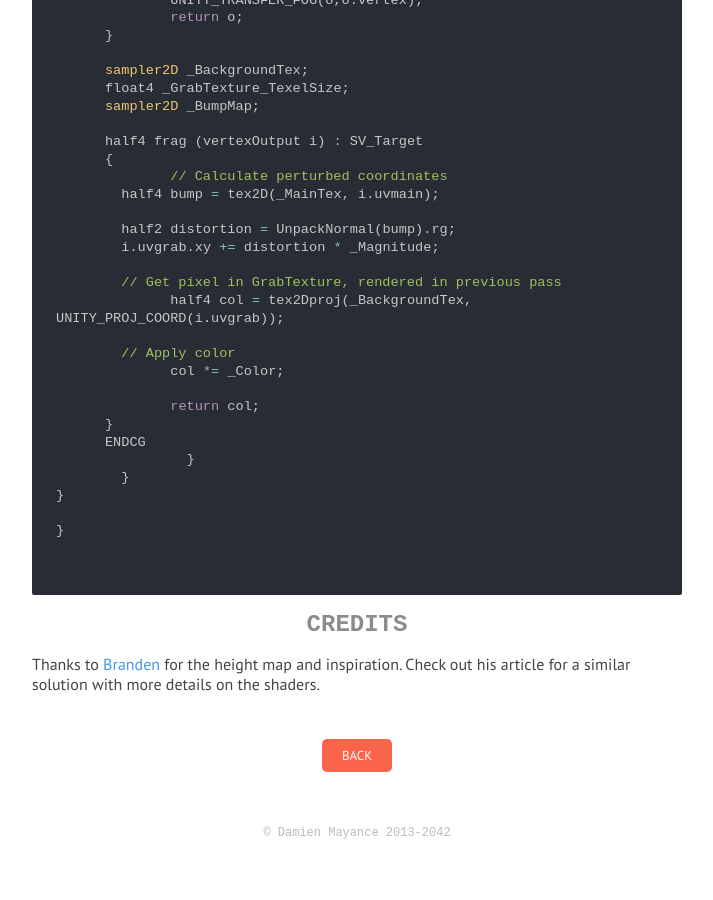
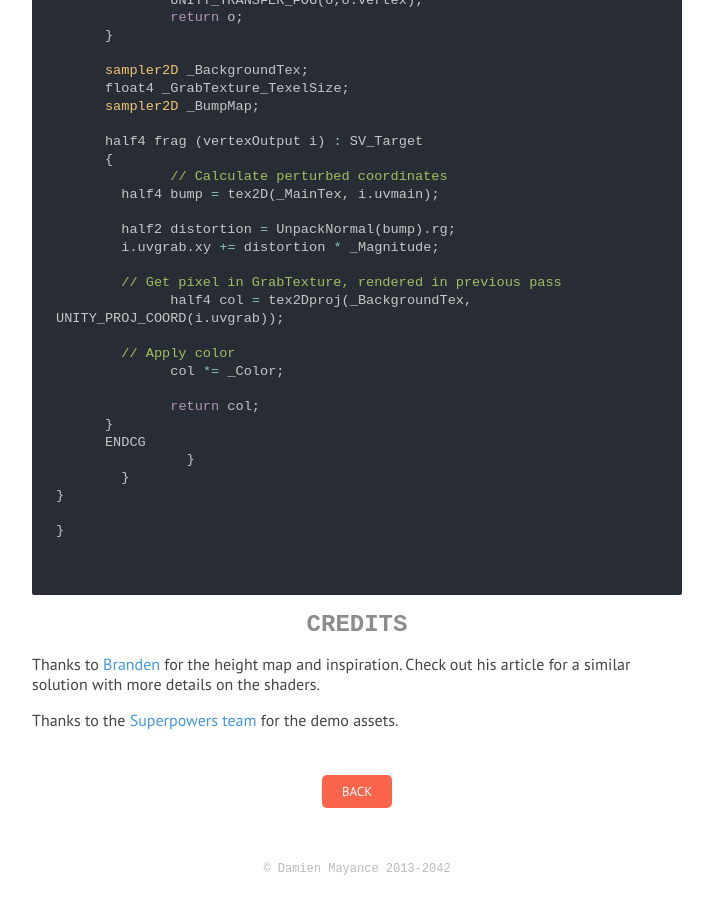
Before and after one commit to valryon/valryon.github.io, a Jekyll site: the page built from _code/2016-10-17-water-surface-2d-unity.md, in a window 1280 px wide and 900 px high, scrolled down 3619 px. Shown: the whole window, without its empty margins (283-996 px from the left). Built offline with Jekyll 4.4.1, drawn with Linux system fonts in a browser that asks for light colours; some web fonts are replaced; before the commit the page ends 4483 px from its top, so only the background shows below that; some of the changed lines change nothing that is shown.

Commit message:
Update 2016-10-17-water-surface-2d-unity.md

```diff
--- a/_code/2016-10-17-water-surface-2d-unity.md
+++ b/_code/2016-10-17-water-surface-2d-unity.md
@@ -13,8 +13,9 @@
 [  ![Shader in action][url_img_gif]  ][url_img_gif]
 
 I made an easy-to-use unity package if you'd like to use it too:
+
 - [Source](https://github.com/valryon/water2d-unity/)
-- [Download package](https://github.com/valryon/water2d-unity/releases/download/1.0/water2d_surface.unitypackage)
+- [Download package](https://github.com/valryon/water2d-unity/releases/download/1.01/water2D_surface_1.01.unitypackage)
 
 It has been made with Unity 5.4.2f1 and has been tested on PC and mobile. But I don't guarantee crazy performances or compatibility everywhere.
 
@@ -145,6 +146,8 @@
 
 Thanks to [Branden](http://brandenstrochinsky.blogspot.fr/2016/06/water-effect.html) for the height map and inspiration. Check out his article for a similar solution with more details on the shaders.
 
+Thanks to the [Superpowers team](https://github.com/sparklinlabs/superpowers-asset-packs) for the demo assets.
+
 
 [url_img_gif]: {{site.url}}/static/content/water2d-unity/water2D_3.gif
 
```
